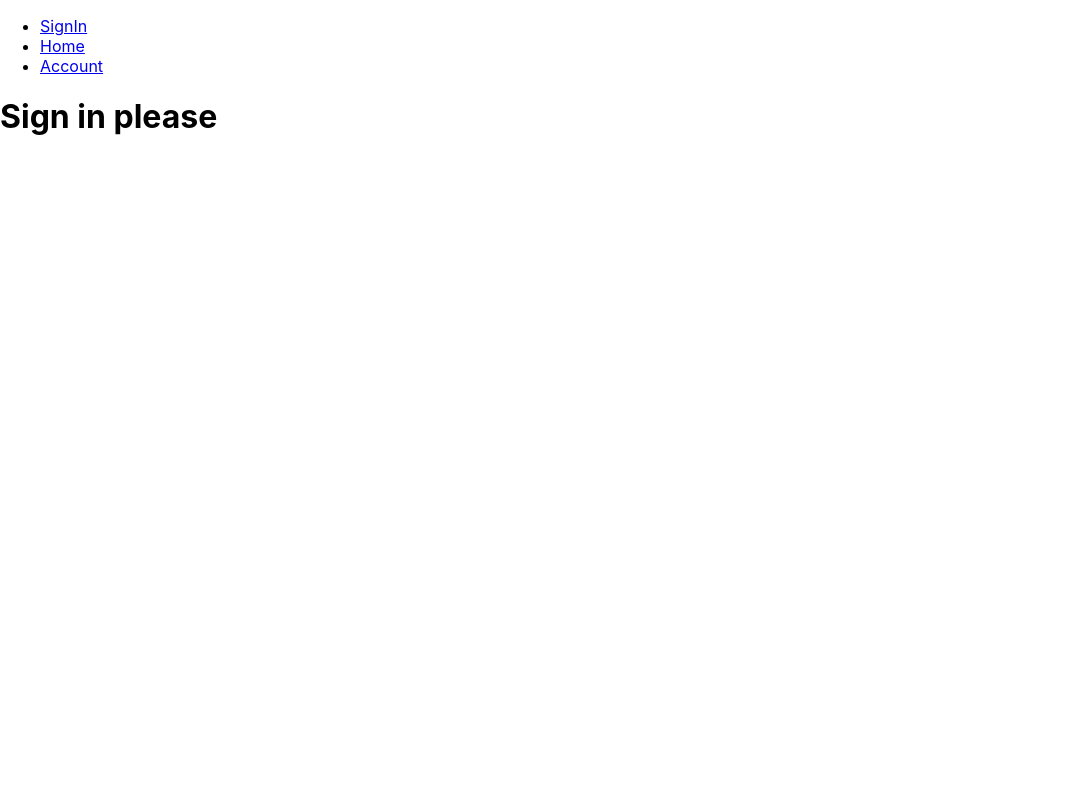
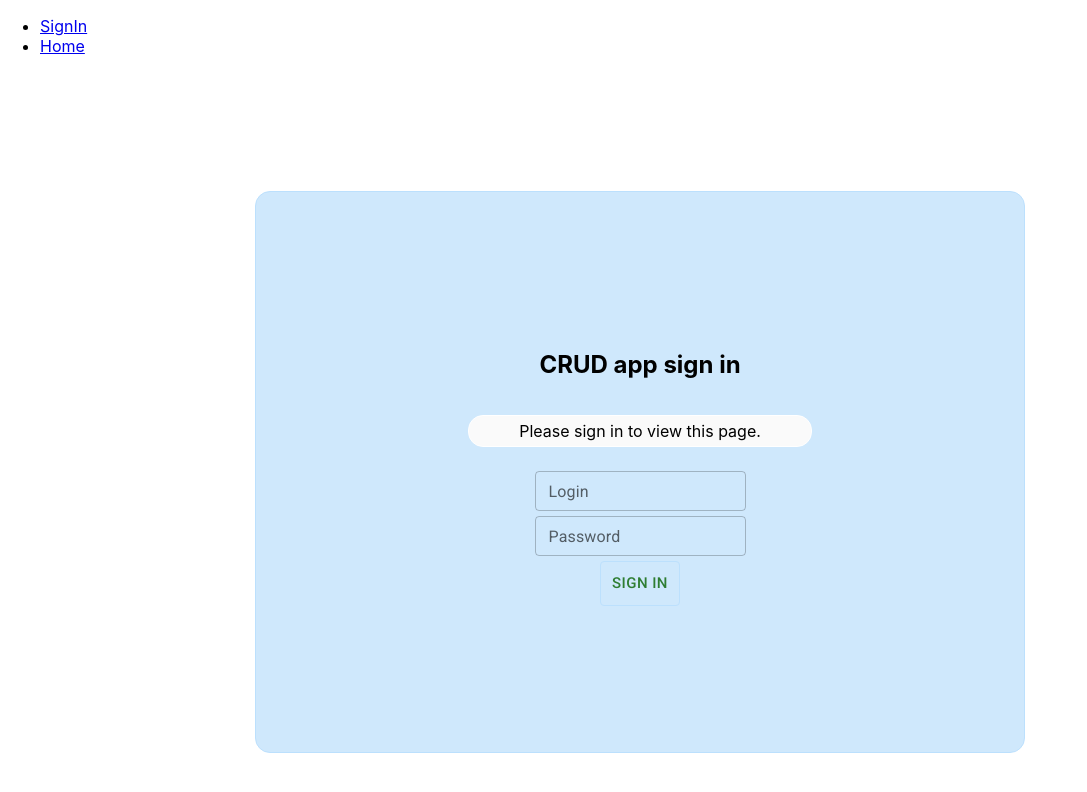
Before and after one commit to ihorlyzak/react__crud_app, a React (Create React App) app: page / in a window 1280 px wide. Shown: the top 792 px of the page, without its empty margins (0-1087 px from the left). Built offline with nearby package versions, Linux system fonts and the light colour scheme.

Commit message:
implemented SignIn page by using Material-UI

```diff
--- a/package.json
+++ b/package.json
@@ -3,6 +3,10 @@
   "version": "0.1.0",
   "private": true,
   "dependencies": {
+    "@emotion/react": "^11.7.1",
+    "@emotion/styled": "^11.6.0",
+    "@mui/icons-material": "^5.2.5",
+    "@mui/material": "^5.2.8",
     "@testing-library/jest-dom": "^5.16.1",
     "@testing-library/react": "^12.1.2",
     "@testing-library/user-event": "^13.5.0",
--- a/public/index.html
+++ b/public/index.html
@@ -1,15 +1,14 @@
 <!DOCTYPE html>
 <html lang="en">
+
 <head>
   <meta charset="utf-8" />
   <link rel="icon" href="%PUBLIC_URL%/favicon.ico" />
   <meta name="viewport" content="width=device-width, initial-scale=1" />
   <meta name="theme-color" content="#000000" />
-    <meta
-      name="description"
-      content="Web site created using create-react-app"
-    />
+  <meta name="description" content="Web site created using create-react-app" />
   <link rel="apple-touch-icon" href="%PUBLIC_URL%/logo192.png" />
+  <link rel="stylesheet" href="https://fonts.googleapis.com/css?family=Roboto:300,400,500,700&display=swap" />
   <!--
       manifest.json provides metadata used when your web app is installed on a
       user's mobile device or desktop. See https://developers.google.com/web/fundamentals/web-app-manifest/
@@ -26,6 +25,7 @@
     -->
   <title>React App</title>
 </head>
+
 <body>
   <noscript>You need to enable JavaScript to run this app.</noscript>
   <div id="root"></div>
@@ -40,4 +40,5 @@
       To create a production bundle, use `npm run build` or `yarn build`.
     -->
 </body>
+
 </html>
--- a/src/components/App/App.js
+++ b/src/components/App/App.js
@@ -1,16 +1,13 @@
-import './App.css';
-import { BrowserRouter, Routes, Route, Link } from 'react-router-dom';
+import "./App.css";
+import { BrowserRouter, Routes, Route, Link } from "react-router-dom";
 
-import { Home } from 'components/Pages/Home';
-import { SignIn } from 'components/Pages/SignIn';
-import { Account } from 'components/Pages/Account';
-import ProtectedRoutes from 'components/ProtectedRoutes/ProtectedRoutes';
+import { Home } from "components/Pages/Home/Home";
+import ProtectedRoutes from "components/ProtectedRoutes/ProtectedRoutes";
+import { SignIn } from "components/Pages/SignIn";
 
 function App() {
-
 	return (
 		<BrowserRouter>
-
 			<div>
 				<ul>
 					<li>
@@ -19,9 +16,6 @@ function App() {
 					<li>
 						<Link to="/home">Home</Link>
 					</li>
-					<li>
-						<Link to="/account">Account</Link>
-					</li>
 				</ul>
 			</div>
 
@@ -29,11 +23,9 @@ function App() {
 				<Route exact path="/" element={<SignIn />} />
 
 				<Route element={<ProtectedRoutes />}>
-					<Route exact path="/account" element={<Account />} />
 					<Route exact path="/home" element={<Home />} />
 				</Route>
 			</Routes>
-
 		</BrowserRouter>
 	);
 }
--- a/src/components/Pages/Account.jsx
+++ /dev/null
@@ -1,6 +0,0 @@
-
-export const Account = () => {
-    return (
-        <h2>Account is also protected</h2>
-    )
-}
--- a/src/components/Pages/SignIn.jsx
+++ /dev/null
@@ -1,6 +0,0 @@
-
-export const SignIn = () => {
-    return (
-        <h1>Sign in please</h1>
-    )
-}
--- /dev/null
+++ b/src/components/Pages/SignIn/SignIn.jsx
@@ -0,0 +1,86 @@
+import { Container, Box, TextField, Button, Grid } from "@mui/material/";
+
+export const SignIn = () => {
+	return (
+		<Container maxWidth="false">
+			<Grid
+				container
+				alignItems="center"
+				justifyContent="center"
+				style={{
+					minHeight: "100vh",
+				}}
+			>
+				<Box
+					sx={{
+						width: "60vw",
+						height: "70vh",
+						display: "flex",
+						flexDirection: "column",
+						justifyContent: "center",
+						alignItems: "center",
+						bgcolor: "#cfe8fc",
+						borderRadius: "15px",
+						border: "1px solid #bce0fd",
+					}}
+				>
+					<h2>CRUD app sign in</h2>
+					<p
+						style={{
+							border: "1px solid #fff",
+							borderRadius: "15px",
+							padding: "5px 50px",
+							backgroundColor: "#fafafa",
+						}}
+					>
+						Please sign in to view this page.
+					</p>
+
+					<Box
+						component="form"
+						sx={{
+							margin: 1,
+							display: "flex",
+							flexDirection: "column",
+							justifyContent: "center",
+							alignItems: "center",
+						}}
+					>
+						<div>
+							<TextField
+								id="outlined-basic "
+								label="Login "
+								variant="outlined"
+								size="small"
+								type="text"
+								name="username"
+								sx={{ mb: "5px" }}
+							/>
+						</div>
+
+						<div>
+							<TextField
+								id="outlined-basic"
+								label="Password"
+								variant="outlined"
+								size="small"
+								type="password"
+								name="username"
+								sx={{ mb: "5px" }}
+							/>
+						</div>
+						<Button
+							size="large"
+							variant="text"
+							type="submit"
+							color="success"
+							sx={{ border: "1px solid #bce0fd" }}
+						>
+							Sign in
+						</Button>
+					</Box>
+				</Box>
+			</Grid>
+		</Container>
+	);
+};
--- /dev/null
+++ b/src/components/Pages/SignIn/index.js
@@ -0,0 +1 @@
+export { SignIn } from './SignIn';
```
Also changed, not shown: .prettierrc.json, src/components/Pages/Home/Home.jsx (line endings or trailing spaces), 1 other file (tests, documents, lock files or other folders). Lines whose indentation alone changed are shown as unchanged.
